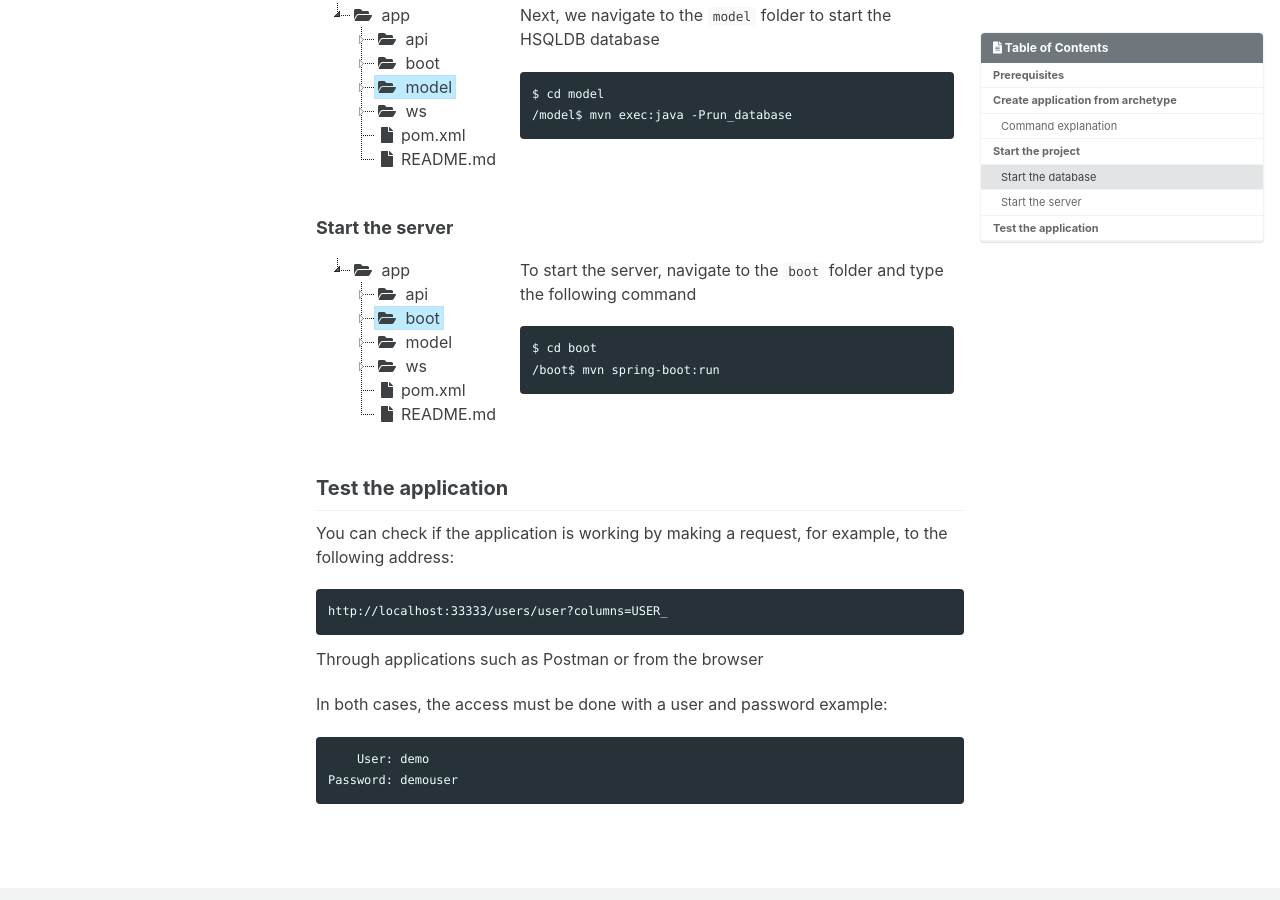
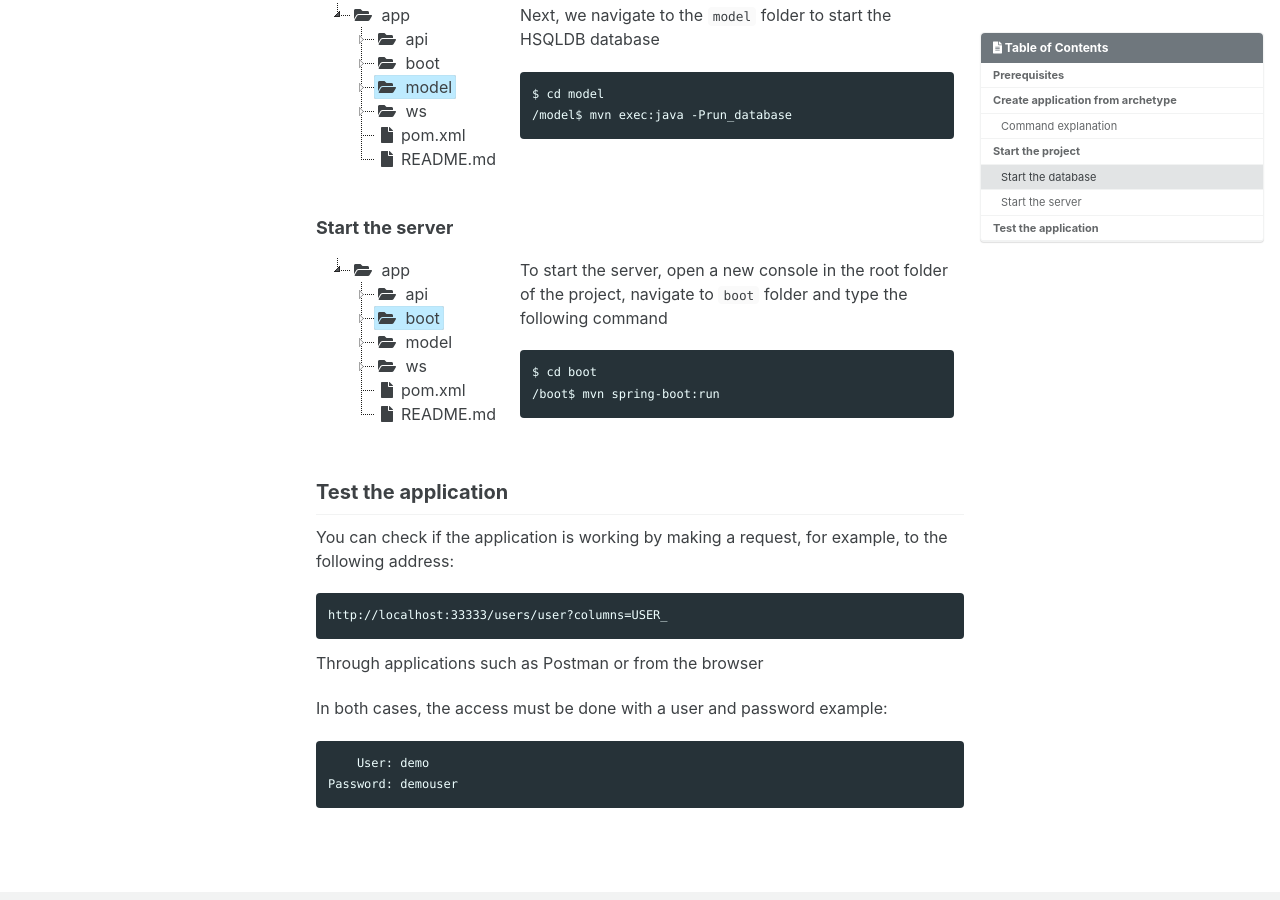
Before and after one commit to ontimize/ontimize-boot, a Jekyll site: the page built from _pages/getting_started.md, in a window 1280 px wide and 900 px high, scrolled down 1480 px. Built offline with Jekyll 4.4.1, drawn with Linux system fonts in a browser that asks for light colours; cached includes are drawn as plain includes.

Commit message:
Improve explanation

```diff
--- a/_pages/getting_started.md
+++ b/_pages/getting_started.md
@@ -651,7 +651,7 @@ The first thing to do is to execute the `mvn install` command inside the project
 </ul>
   </div>
   <div class="doubleColumn">
-  {{ "To start the server, navigate to the `boot` folder and type the following command
+  {{ "To start the server, open a new console in the root folder of the project, navigate to `boot` folder and type the following command
 
     $ cd boot
     /boot$ mvn spring-boot:run
```
